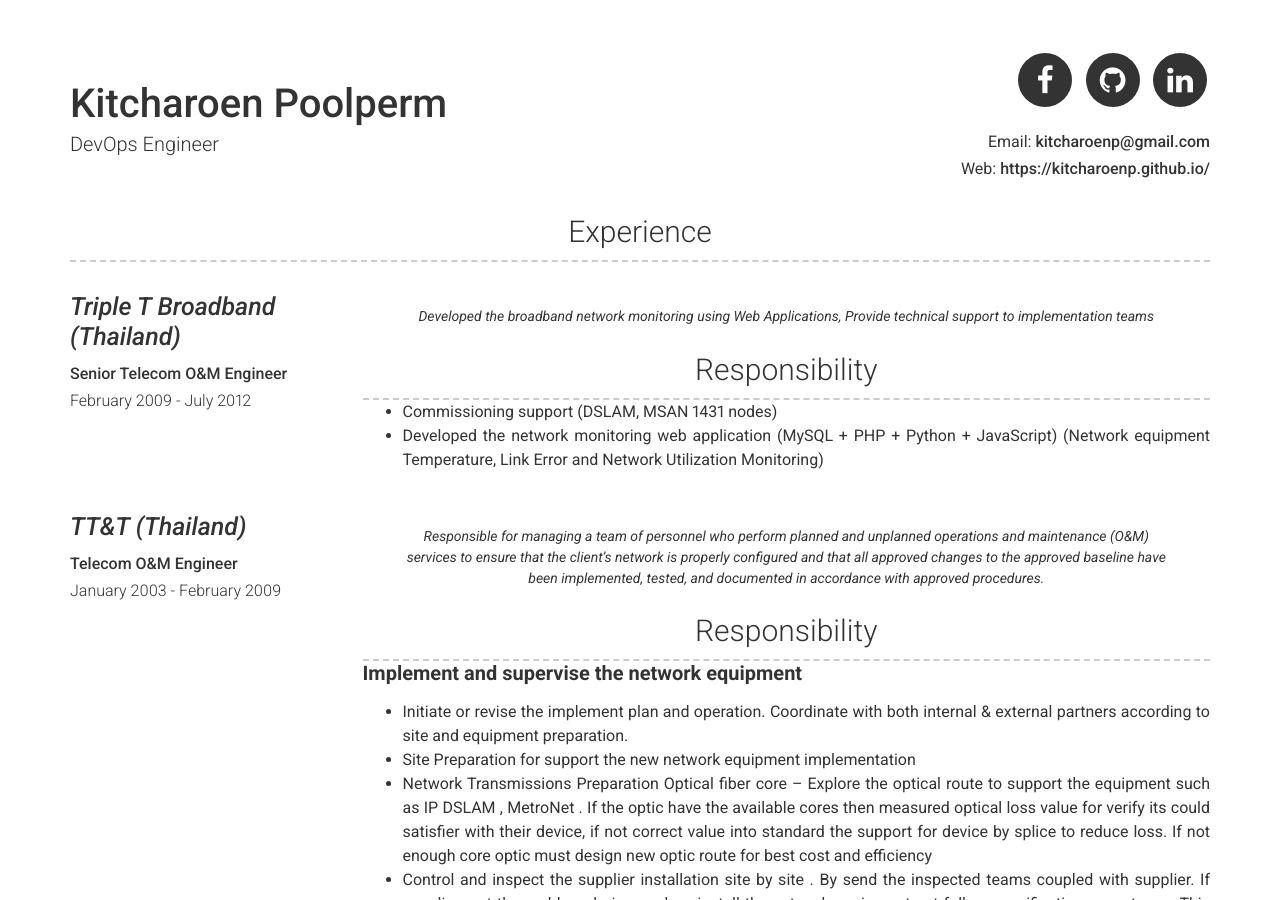
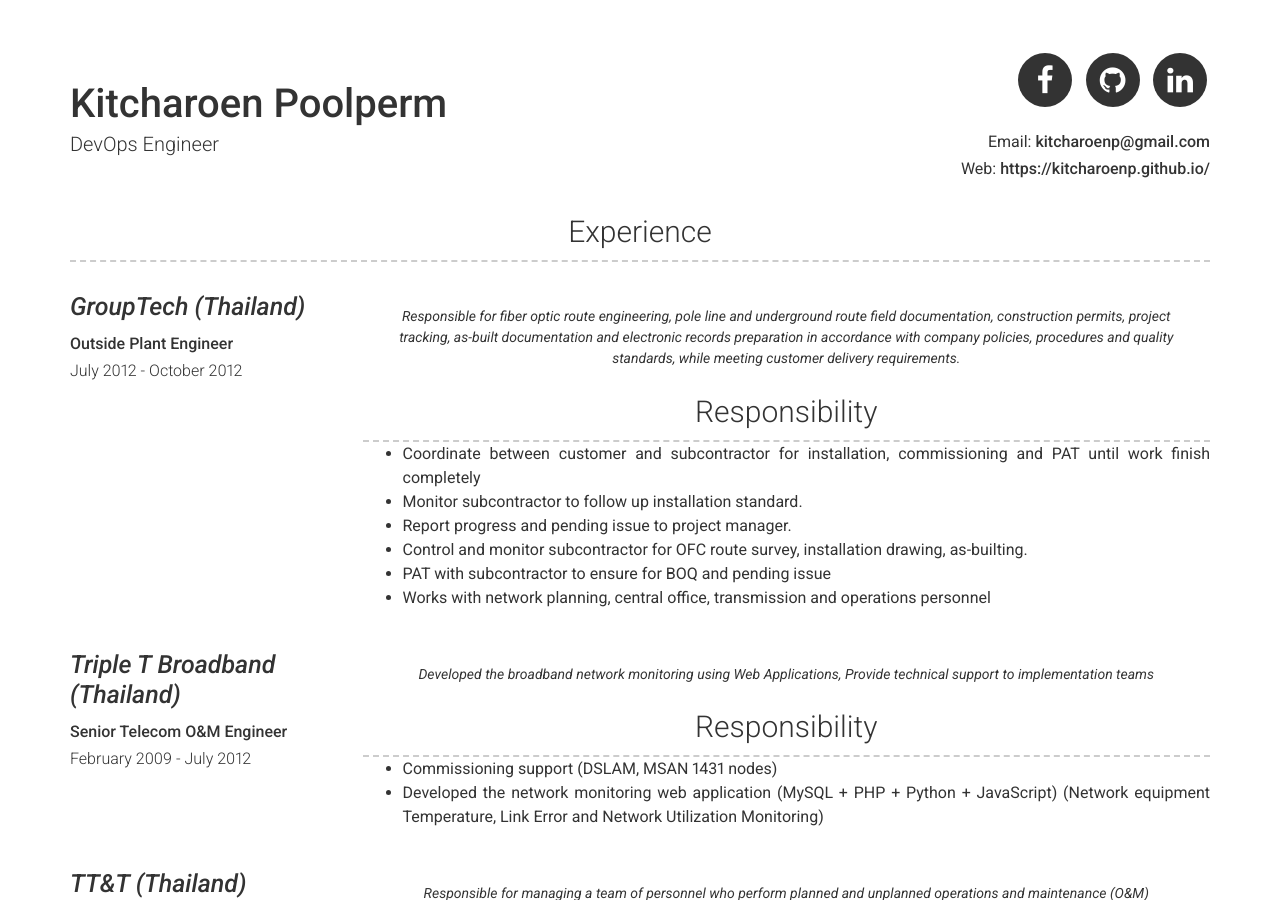
Before and after one commit to kitcharoenp/kitcharoenp.github.io, a Jekyll site: the page built from about_me.md, in a window 1280 px wide and 900 px high. Built offline with Jekyll 4.4.1, drawn with Linux system fonts in a browser that asks for light colours; part of the change alters nothing that is shown.

Commit message:
[aboutme] experience : update my exp3

```diff
--- a/_data/experience.yml
+++ b/_data/experience.yml
@@ -24,23 +24,24 @@
     # * Experienced in connecting to API service or Web Service
     # * Web-based Application Development and Web Services
 
-# - company: GroupTech (Thailand)
-#   link: https://www.alt.co.th/ourcompanydetails2
-#   job_title: Outside Plant Engineer
-#   dates: July 2012 - October 2012
-#   quote: > Responsible for fiber optic route engineering,
-#     pole line and underground route field documentation,
-#     construction permits, project tracking,
-#     as-built documentation and electronic records preparation in accordance with company policies,
-#     procedures and quality standards, while meeting customer delivery requirements.
-#   description: | # this will include new lines to allow paragraphs
-#     ### Responsibility
-#     * Coordinate between SBN and subcontractor for  installation , commissioning and PAT until work finish completely
-#     * Monitor subcontractor to follow up installation standard.
-#     * Report progress and pending issue to project manager.
-#     * Control and monitor subcontractor for OFC route survey , installation drawing , as-builting.
-#     * PAT with subcontractor to ensure for BOQ and pending issue
-#     * Works with network planning, central office, transmission and operations personnel to support growth
+- company: GroupTech (Thailand)
+  link: https://www.alt.co.th/ourcompanydetails2
+  job_title: Outside Plant Engineer
+  dates: July 2012 - October 2012
+  quote: >
+    Responsible for fiber optic route engineering,
+    pole line and underground route field documentation,
+    construction permits, project tracking,
+    as-built documentation and electronic records preparation in accordance with company policies,
+    procedures and quality standards, while meeting customer delivery requirements.
+  description: | # this will include new lines to allow paragraphs
+    ### Responsibility
+    * Coordinate between customer and subcontractor for installation, commissioning and PAT until work finish completely
+    * Monitor subcontractor to follow up installation standard.
+    * Report progress and pending issue to project manager.
+    * Control and monitor subcontractor for OFC route survey, installation drawing, as-builting.
+    * PAT with subcontractor to ensure for BOQ and pending issue
+    * Works with network planning, central office, transmission and operations personnel
 
 
 - company: Triple T Broadband (Thailand)
```
